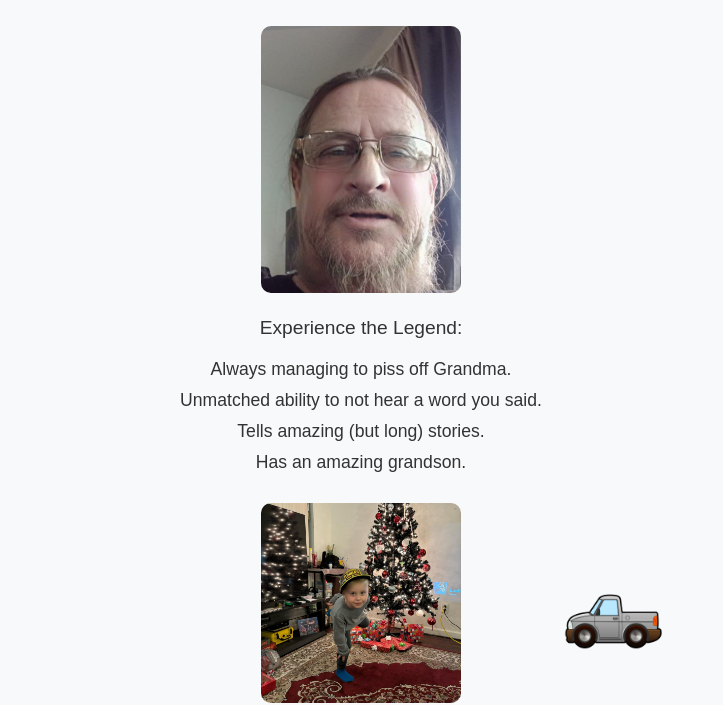
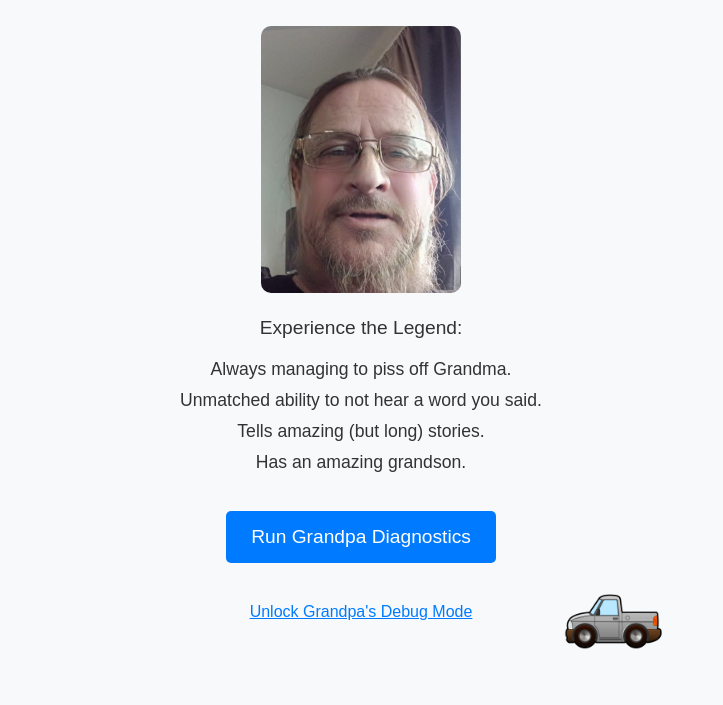
Before and after one commit to Ethandler/JokeWebsites, a plain HTML site: page index.html in a window 1280 px wide. Shown: the part 106-811 px from the top of the page, without its empty margins (279-1002 px from the left). Drawn offline with Linux system fonts and the light colour scheme.

Commit message:
Update index.html
hopefully fixed it

```diff
--- a/index.html
+++ b/index.html
@@ -89,7 +89,6 @@
         <li>Unmatched ability to not hear a word you said.</li>
         <li>Tells amazing (but long) stories.</li>
         <li>Has an amazing grandson.</li>
-        <img src="Joseph.jpg" alt="Joseph">
     </ul>
     <button onclick="runDiagnostics()">Run Grandpa Diagnostics</button>
     <div class="result" id="diagnostics">
```
